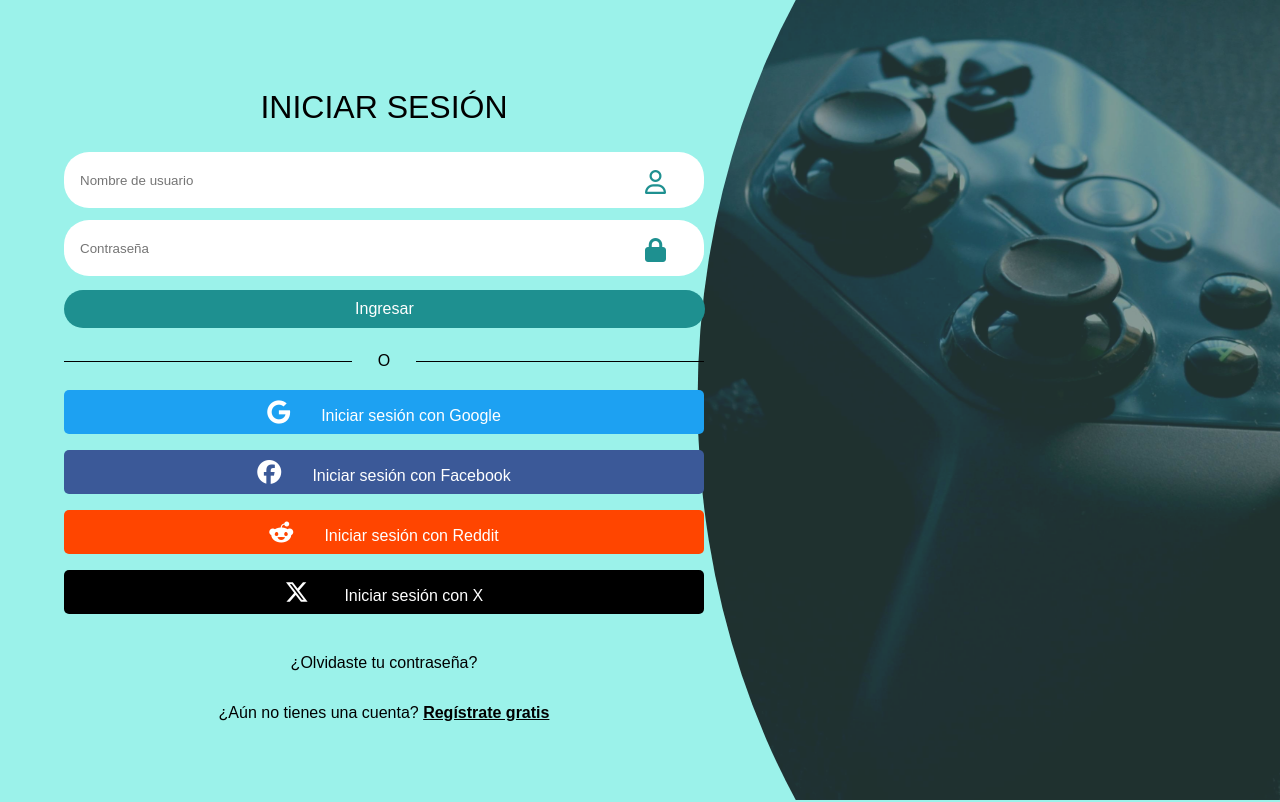
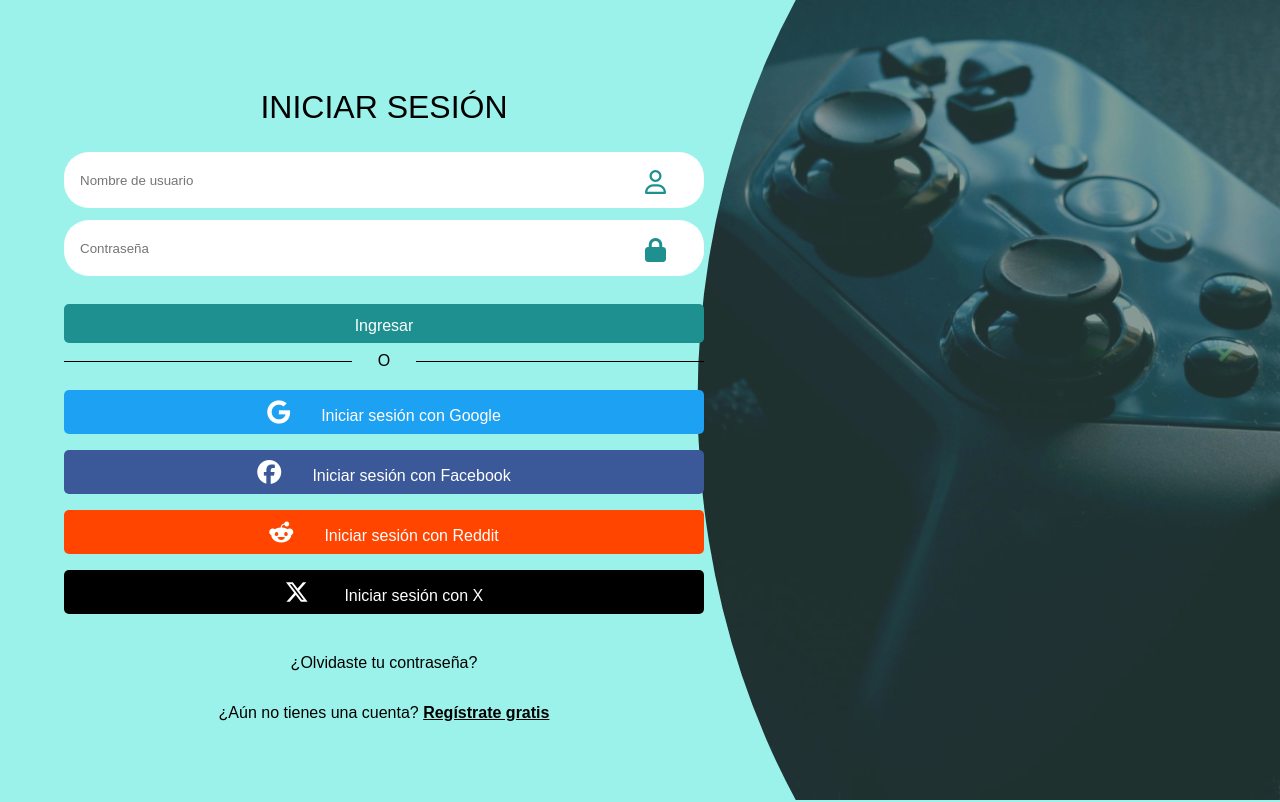
Before and after one commit to Zekken03/Zekken03.github.io, a PHP site: page /Gamesnow/iniciar.html in a window 1280 px wide. Run offline with PHP 8.4, Linux system fonts and the light colour scheme; some libraries are stand-ins or nearby versions.

Commit message:
Update 5.2

```diff
--- a/Gamesnow/css/stylesInicio.css
+++ b/Gamesnow/css/stylesInicio.css
@@ -125,19 +125,25 @@ form{
     height: 25vh;
 }
 
-.button {
-    display: block;
-    width: 97%;
-    padding: 10px;
-    margin-top: 10px;
+button {
+    width: 100%;
+    padding: 0.8em;
     background-color: #1e9090;
+    border: none;
     color: #fff;
-    border: none;
-    border-radius: 20px;
+    font-size: 1rem;
+    font-weight: 200;
+    border-radius: 5px;
     cursor: pointer;
-    text-decoration: none;
+    margin-top: 1em;
     transition: 0.3s;
+    padding-bottom: 1vh;
 }
+button:hover{
+    background-color: white;
+    color: #1e9090;
+}
+
 .o{
     display: flex;
     justify-content: space-between;
--- a/Gamesnow/iniciar.html
+++ b/Gamesnow/iniciar.html
@@ -30,7 +30,7 @@
                     <input type="password" placeholder="Contraseña" required class="usuario">
                         <i class="fa-solid fa-lock user-icon"></i>
                 </div>
-                <a href="#" target="_blank" class="button">Ingresar</a>
+                <button type="submit">Ingresar</button>
             </form>
 
             <div class="o">
--- a/Gamesnow/registro.html
+++ b/Gamesnow/registro.html
@@ -31,7 +31,6 @@
                 <label for="username">Nombre de usuario:</label>
                 <div class="register">
                     <input type="text" id="username" name="username" required class="usuario">
-
                 </div>
 
                 <label for="password">Contraseña:</label>
```
